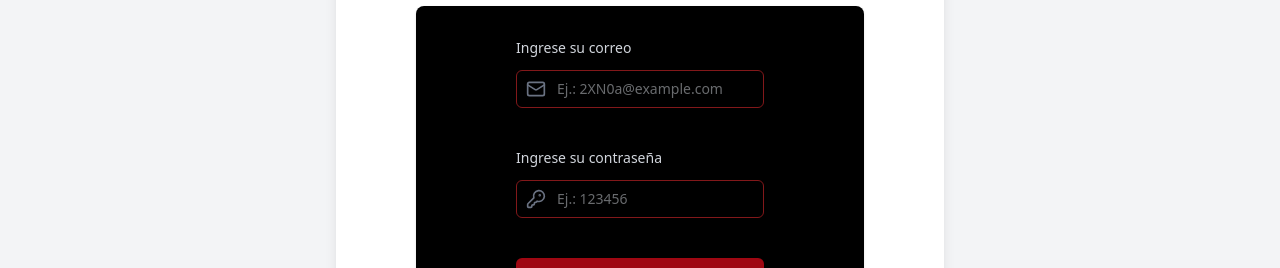
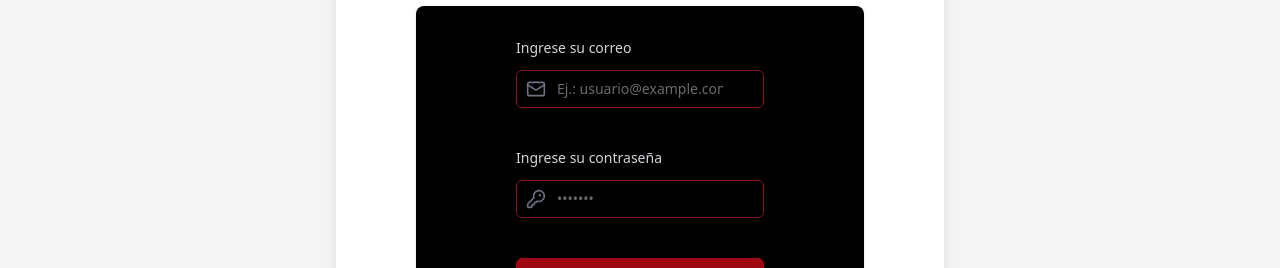
Before and after one commit to HectorOdato/Trabajo-final-cudi-Frontend-grupo7, a React (Vite) app: page /micuenta in a window 1280 px wide. Shown: the part 505-773 px from the top of the page. Built offline with nearby package versions, Linux system fonts and the light colour scheme; no server answers; a web font is replaced by a local one.

Commit message:
agregar manejo de errores y redirección en formularios de inicio de sesión y registro

```diff
--- a/src/pages/Auth/components/LoginForm.jsx
+++ b/src/pages/Auth/components/LoginForm.jsx
@@ -3,65 +3,83 @@ import { useState } from "react";
 import FormContainer from "../../../components/FormContainer";
 import { URLDB } from "../../../config/api";
 import React from "react";
+import { useNavigate } from "react-router-dom";
 
 const LoginPage = () => {
-  const [email, setEmail] = useState('');
-  const [password, setPassword] = useState('');
+  const navigate = useNavigate();
+
+  const [email, setEmail] = useState("");
+  const [password, setPassword] = useState("");
+  const [errorMsg, setErrorMsg] = useState("");
 
   const handleSubmit = async (e) => {
-   if (e && e.preventDefault) e.preventDefault();
+    e.preventDefault();
 
     try {
       const response = await fetch(`${URLDB}/auth/login`, {
-       method: 'POST',
+        method: "POST",
         headers: {
-         'Content-Type': 'application/json',
+          "Content-Type": "application/json",
         },
         body: JSON.stringify({
-         email: email,
-         password: password
+          email,
+          password,
         }),
       });
+
       const data = await response.json();
-     console.log('Login response:', data);
+      console.log("Login response:", data);
+
       if (!response.ok) {
-       console.error('Login failed:', data);
-       // handle failure (show message, etc.)
-     } else {
-       // handle success (store token, redirect, etc.)
-       console.log('Login successful');
+        setErrorMsg(data.mensaje || "Email o contraseña incorrectos");
+        return;
       }
+
+      // Guardar tokens
+      localStorage.setItem("accessToken", data.accessToken);
+      localStorage.setItem("refreshToken", data.refreshToken);
+
+      // Redirigir al home
+      navigate("/");
+
     } catch (error) {
-     console.error('Network error during login:', error);
+      console.error("Network error:", error);
+      setErrorMsg("Error en el servidor");
     }
-    console.log('Email:', email);
-    console.log('Password:', password);
   };
 
   const fields = [
     {
-      name: 'email',
-      label: 'Ingrese su correo',
+      name: "email",
+      label: "Ingrese su correo",
       icon: Mail,
       value: email,
       onChange: setEmail,
-      type: 'email',
-      placeholder: 'Ej.: 2XN0a@example.com',
+      type: "email",
+      placeholder: "Ej.: usuario@example.com",
     },
     {
-      name: 'password',
-      label: 'Ingrese su contraseña',
+      name: "password",
+      label: "Ingrese su contraseña",
       icon: KeyRound,
       value: password,
       onChange: setPassword,
-      type: 'password',
-      placeholder: 'Ej.: 123456',
+      type: "password",
+      placeholder: "•••••••",
     },
   ];
 
   return (
-    <FormContainer title="Iniciar sesión" fields={fields} onSubmit={handleSubmit} submitLabel="Iniciar sesion" />
+    <>
+      {errorMsg && <p style={{ color: "red", textAlign: "center" }}>{errorMsg}</p>}
+      <FormContainer
+        title="Iniciar sesión"
+        fields={fields}
+        onSubmit={handleSubmit}
+        submitLabel="Iniciar sesión"
+      />
+    </>
   );
-}
+};
 
-export default LoginPage
+export default LoginPage;
--- a/src/pages/Auth/components/SignUpForm.jsx
+++ b/src/pages/Auth/components/SignUpForm.jsx
@@ -1,4 +1,5 @@
 import { useState } from 'react';
+import { useNavigate } from 'react-router-dom';
 import { KeyRound, Mail, Smartphone, UserIcon } from 'lucide-react';
 import FormContainer from "../../../components/FormContainer";
 import { API_URL} from "../../../config/api";
@@ -9,6 +10,8 @@ const SignUpPage = () => {
   const [phone, setPhone] = useState('');
   const [email, setEmail] = useState('');
   const [password, setPassword] = useState('');
+
+  const navigate = useNavigate();
 
   const handleSubmit = async e => {
     e.preventDefault();
@@ -50,6 +53,16 @@ const SignUpPage = () => {
       }
 
       console.log("Signup response status:", response.status, "body:", data);
+
+      if (response.ok) {
+
+        // Guardar token en localStorage
+        localStorage.setItem("token", data.token);
+
+        console.log("Usuario registrado con éxito");
+        navigate('/');
+        return;
+      }
 
       if (!response.ok) {
         console.error("Signup failed:", response.status, data);
```
Lines whose indentation alone changed are shown as unchanged.
